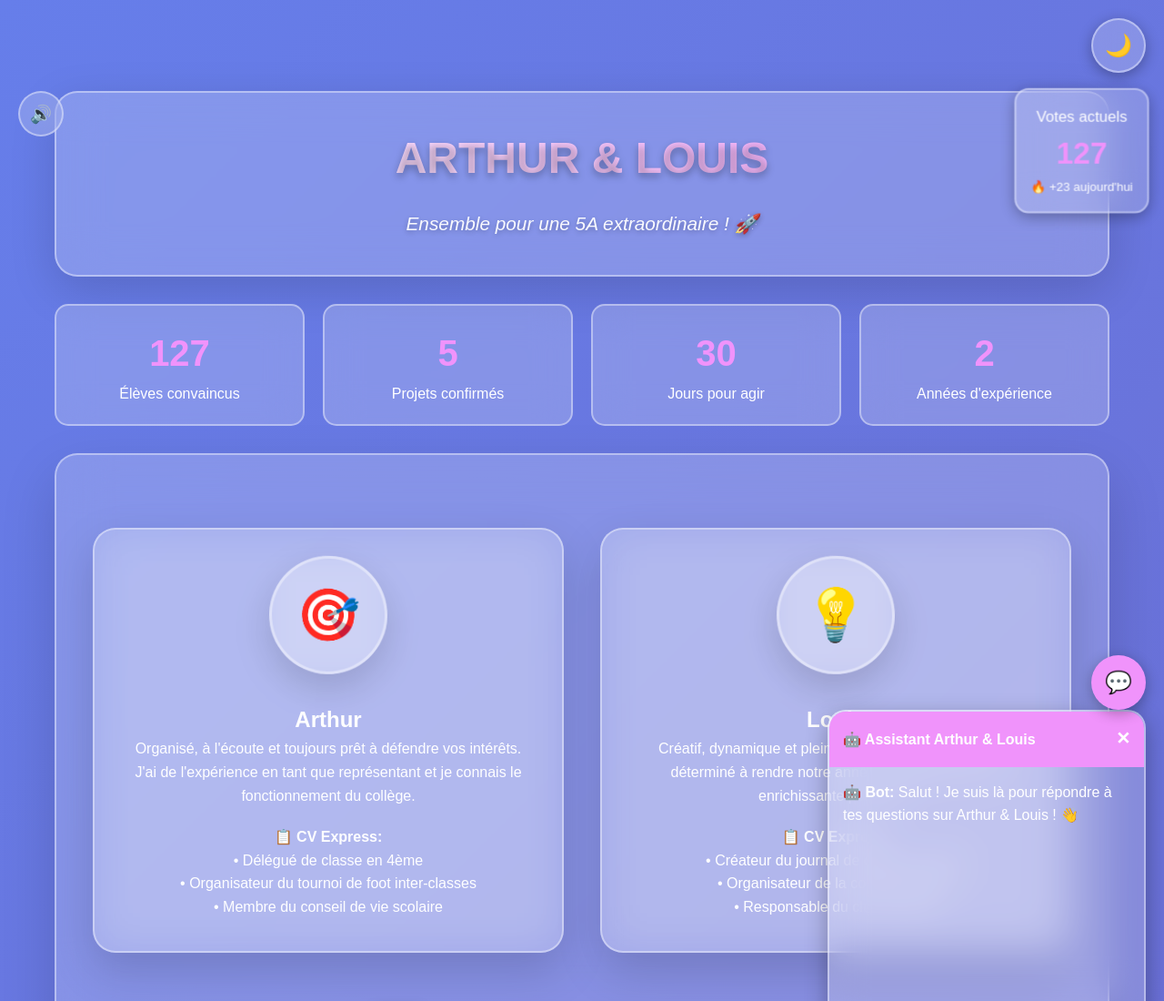
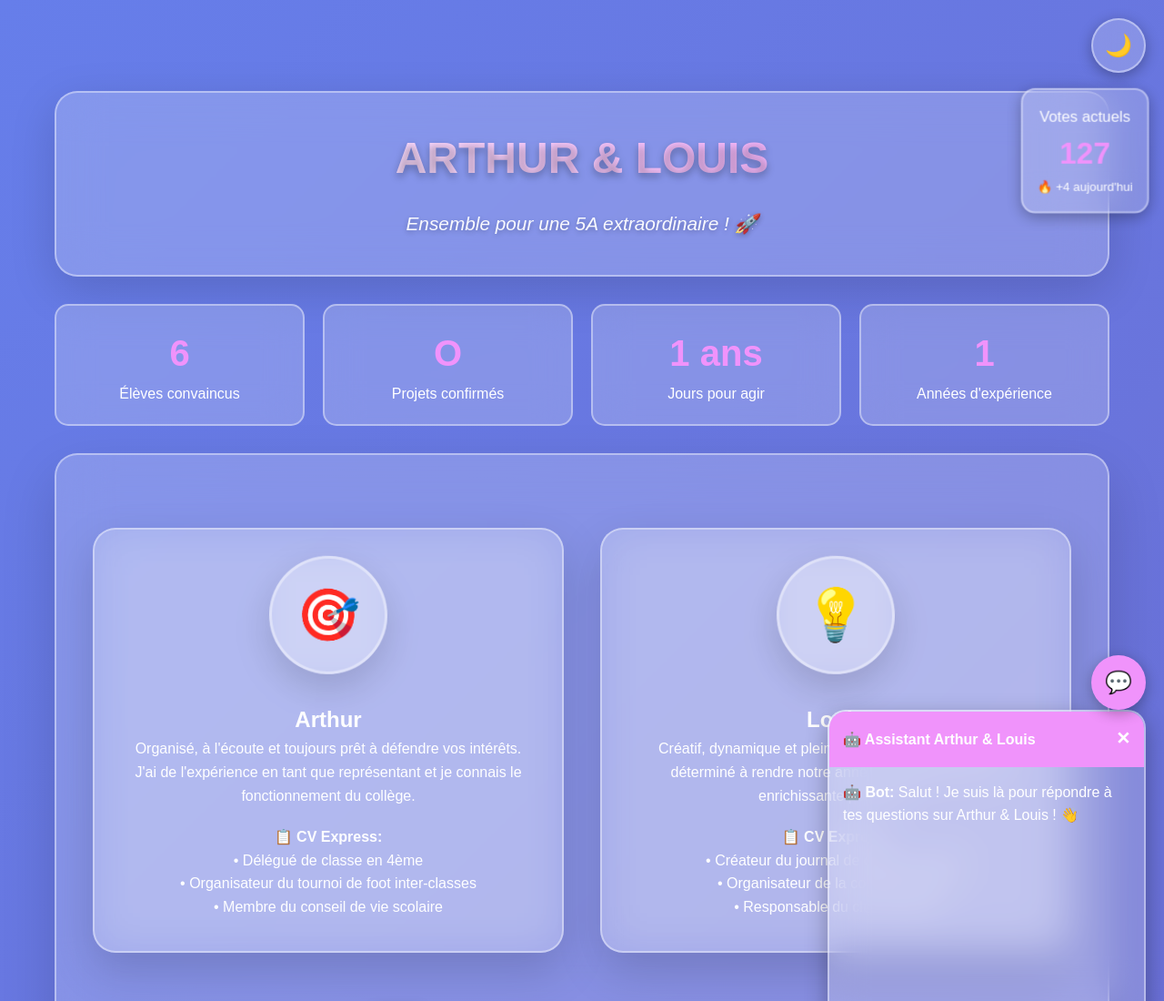
Before and after one commit to Arthur-TD49/D-l-gu-, a plain HTML site: page index.html in a window 1280 px wide. Shown: the top 1100 px of the page at 91% size. Drawn offline with Linux system fonts and the light colour scheme.

Commit message:
Update index.html

```diff
--- a/index.html
+++ b/index.html
@@ -1028,16 +1028,11 @@
     <!-- Theme Toggle -->
     <button class="theme-toggle" id="themeToggle" onclick="toggleTheme()">🌙</button>
 
-    <!-- Sound Toggle -->
-    <button class="sound-toggle" id="soundToggle" onclick="toggleSound()">🔊</button>
-
-
-
     <!-- Vote Counter -->
     <div class="vote-counter">
         <div>Votes actuels</div>
-        <div class="vote-count" id="voteCount">127</div>
-        <div style="font-size: 0.8rem;">🔥 +23 aujourd'hui</div>
+        <div class="vote-count" id="voteCount">6</div>
+        <div style="font-size: 0.8rem;">🔥 +4 aujourd'hui</div>
     </div>
 
 
@@ -1070,19 +1065,19 @@
         <!-- Metrics Bar -->
         <div class="metrics-bar">
             <div class="metric">
-                <div class="metric-number">127</div>
+                <div class="metric-number">6</div>
                 <div>Élèves convaincus</div>
             </div>
             <div class="metric">
-                <div class="metric-number">5</div>
+                <div class="metric-number">O</div>
                 <div>Projets confirmés</div>
             </div>
             <div class="metric">
-                <div class="metric-number">30</div>
+                <div class="metric-number">1 ans</div>
                 <div>Jours pour agir</div>
             </div>
             <div class="metric">
-                <div class="metric-number">2</div>
+                <div class="metric-number">1</div>
                 <div>Années d'expérience</div>
             </div>
         </div>
```
